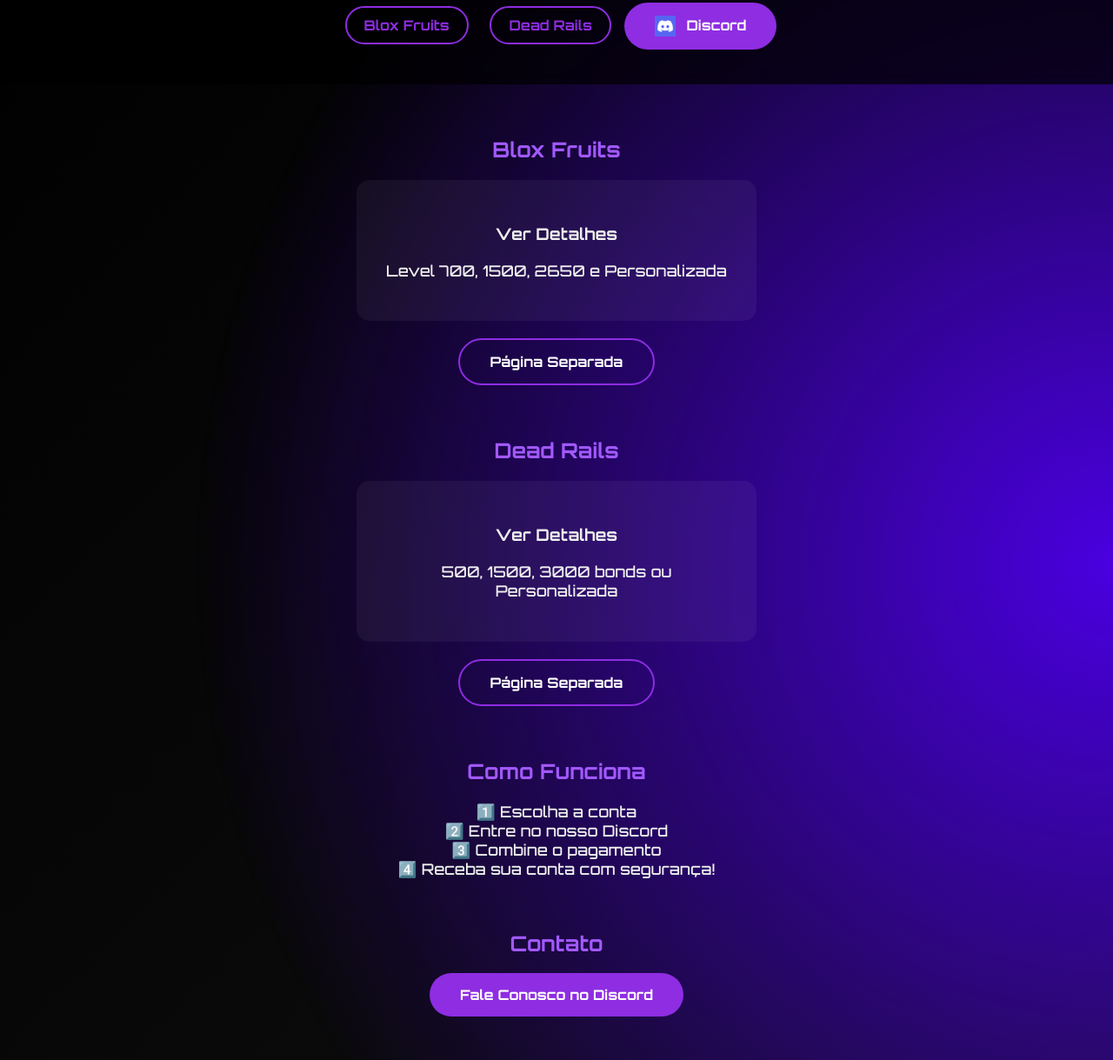
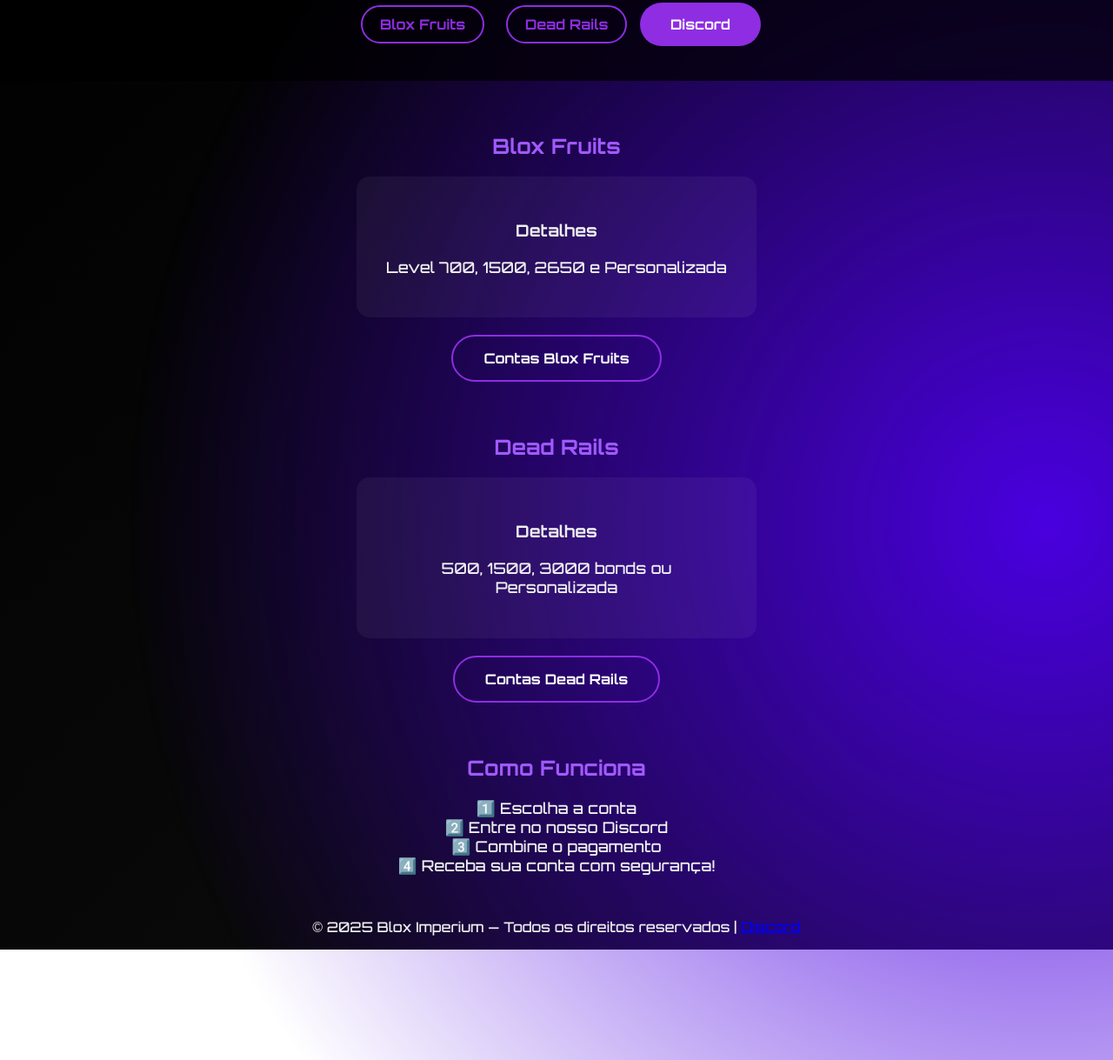
Before and after one commit to Bloximperium/Bloximperium.github.io, a plain HTML site: page index.html in a window 1280 px wide. Shown: the part 152-1371 px from the top of the page at 87% size. After the commit the page ends 1244 px from the top, so only its background shows below. Drawn offline with Linux system fonts and the light colour scheme.

Commit message:
Update index.html

```diff
--- a/index.html
+++ b/index.html
@@ -15,7 +15,7 @@
       <a href="#bloxfruits" class="nav-btn">Blox Fruits</a>
       <a href="#deadrails" class="nav-btn">Dead Rails</a>
       <a href="https://discord.gg/GgKrdyR8" class="button">
-        <img src="discord.png" alt="Discord" class="icon"> Discord
+        Discord
       </a>
     </nav>
   </header>
@@ -24,19 +24,19 @@
     <section id="bloxfruits">
       <h2>Blox Fruits</h2>
       <div class="card" onclick="openModal('bloxfruits')">
-        <h3>Ver Detalhes</h3>
+        <h3>Detalhes</h3>
         <p>Level 700, 1500, 2650 e Personalizada</p>
       </div>
-      <a href="bloxfruits.html" class="button secondary">Página Separada</a>
+      <a href="bloxfruits.html" class="button secondary">Contas Blox Fruits</a>
     </section>
 
     <section id="deadrails">
       <h2>Dead Rails</h2>
       <div class="card" onclick="openModal('deadrails')">
-        <h3>Ver Detalhes</h3>
+        <h3>Detalhes</h3>
         <p>500, 1500, 3000 bonds ou Personalizada</p>
       </div>
-      <a href="deadrails.html" class="button secondary">Página Separada</a>
+      <a href="deadrails.html" class="button secondary">Contas Dead Rails</a>
     </section>
 
     <section>
@@ -47,14 +47,11 @@
          4️⃣ Receba sua conta com segurança!
       </p>
     </section>
+  </main>
 
-    <section>
-      <h2>Contato</h2>
-      <a href="https://discord.gg/GgKrdyR8" class="button neon">
-        Fale Conosco no Discord
-      </a>
-    </section>
-  </main>
+  <footer id="footer">
+    <p>&copy; 2025 Blox Imperium — Todos os direitos reservados | <a href="https://discord.gg/GgKrdyR8">Discord</a></p>
+  </footer>
 
   <!-- Modal -->
   <div id="modal" class="modal">
@@ -69,21 +66,36 @@
       const modal = document.getElementById("modal");
       const body = document.getElementById("modal-body");
       if(type === "bloxfruits") {
-        body.innerHTML = "<h2>Blox Fruits</h2><p>Conta básica — Level 700<br>Conta intermediária — Level 1500<br>Conta avançada — Level 2650<br>Conta personalizada — Você escolhe!</p><a href='https://discord.gg/GgKrdyR8' class='button'>Comprar</a>";
+        body.innerHTML = "<h2>Blox Fruits</h2><p>Conta básica — Level 700<br>Conta intermediária — Level 1500<br>Conta avançada — Level 2650<br>Conta personalizada — Você escolhe!</p><a href='https://discord.gg/GgKrdyR8' class='button'>Comprar no Discord</a>";
       } else {
-        body.innerHTML = "<h2>Dead Rails</h2><p>Conta Inicial — 500 bonds<br>Conta Avançada — 1500 bonds<br>Conta Premium — 3000 bonds<br>Conta personalizada — Você escolhe!</p><a href='https://discord.gg/GgKrdyR8' class='button'>Comprar</a>";
+        body.innerHTML = "<h2>Dead Rails</h2><p>Conta Inicial — 500 bonds<br>Conta Avançada — 1500 bonds<br>Conta Premium — 3000 bonds<br>Conta personalizada — Você escolhe!</p><a href='https://discord.gg/GgKrdyR8' class='button'>Comprar no Discord</a>";
       }
       modal.style.display = "block";
     }
+
     function closeModal() {
       document.getElementById("modal").style.display = "none";
     }
+
     window.onclick = function(event) {
       const modal = document.getElementById("modal");
       if (event.target == modal) {
         modal.style.display = "none";
       }
-    }
+    };
+
+    // Footer hide on scroll
+    let lastScroll = 0;
+    window.addEventListener("scroll", function() {
+      const currentScroll = window.pageYOffset;
+      const footer = document.getElementById("footer");
+      if (currentScroll > lastScroll) {
+        footer.style.bottom = "-80px"; // sumir
+      } else {
+        footer.style.bottom = "0"; // aparecer
+      }
+      lastScroll = currentScroll;
+    });
   </script>
 </body>
 </html>
```
